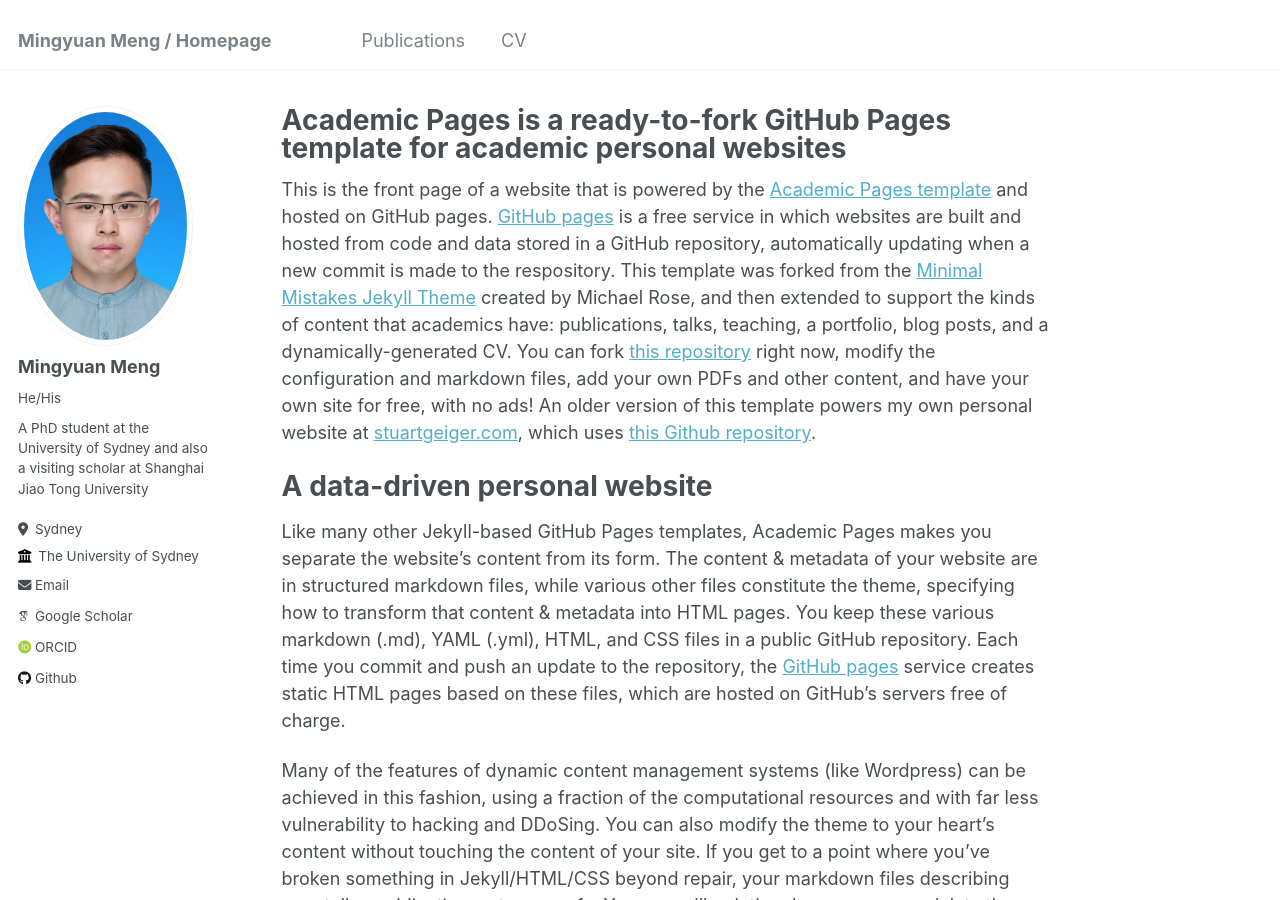
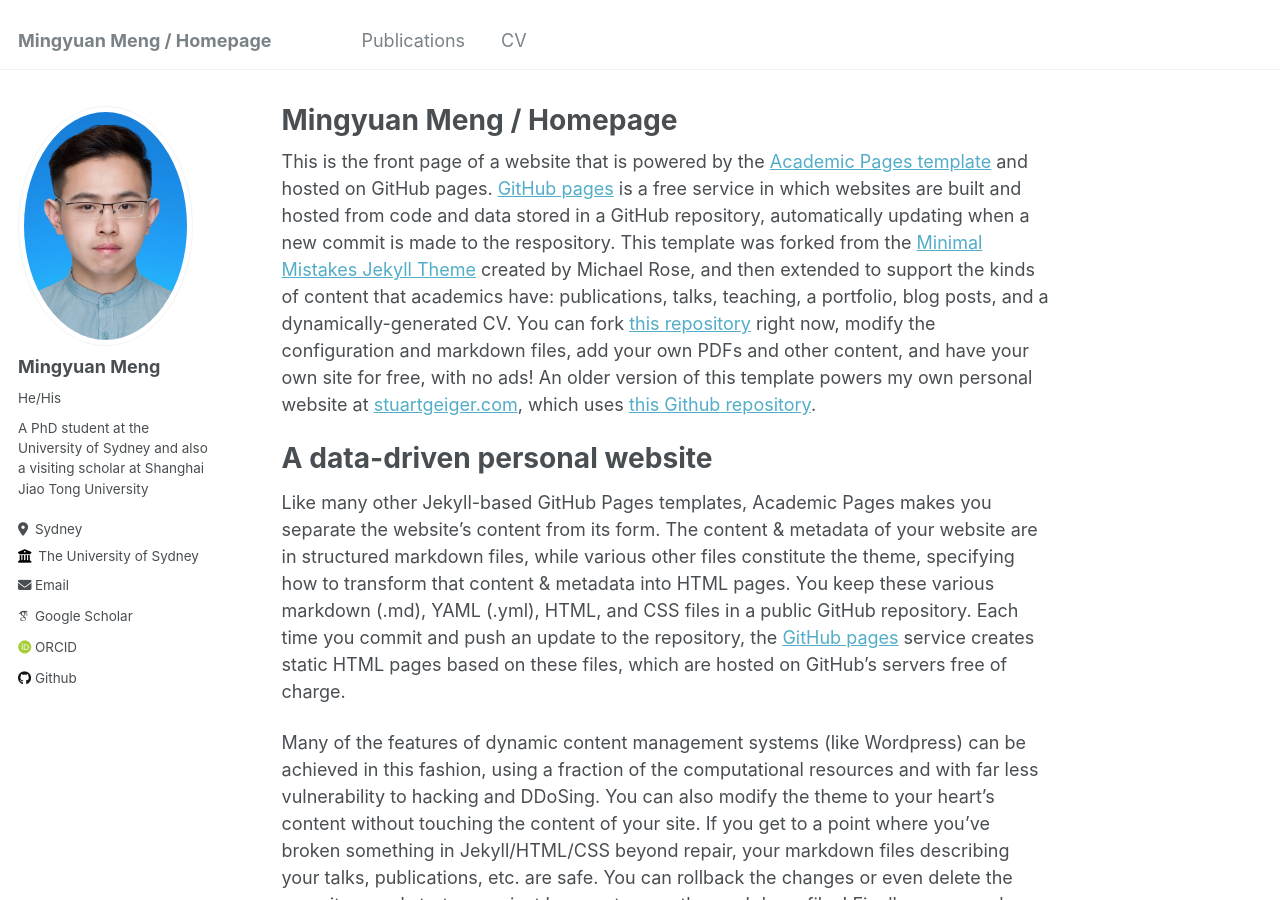
Before and after one commit to MungoMeng/mungomeng.github.io, a Jekyll site: the page built from _pages/about.md, in a window 1280 px wide and 900 px high. Built offline with Jekyll 4.4.1, drawn with Linux system fonts in a browser that asks for light colours; some web fonts are replaced.

Commit message:
Update about.md

```diff
--- a/_pages/about.md
+++ b/_pages/about.md
@@ -1,6 +1,6 @@
 ---
 permalink: /
-title: "Academic Pages is a ready-to-fork GitHub Pages template for academic personal websites"
+title: "Mingyuan Meng / Homepage"
 author_profile: true
 redirect_from:
   - /about/
```
